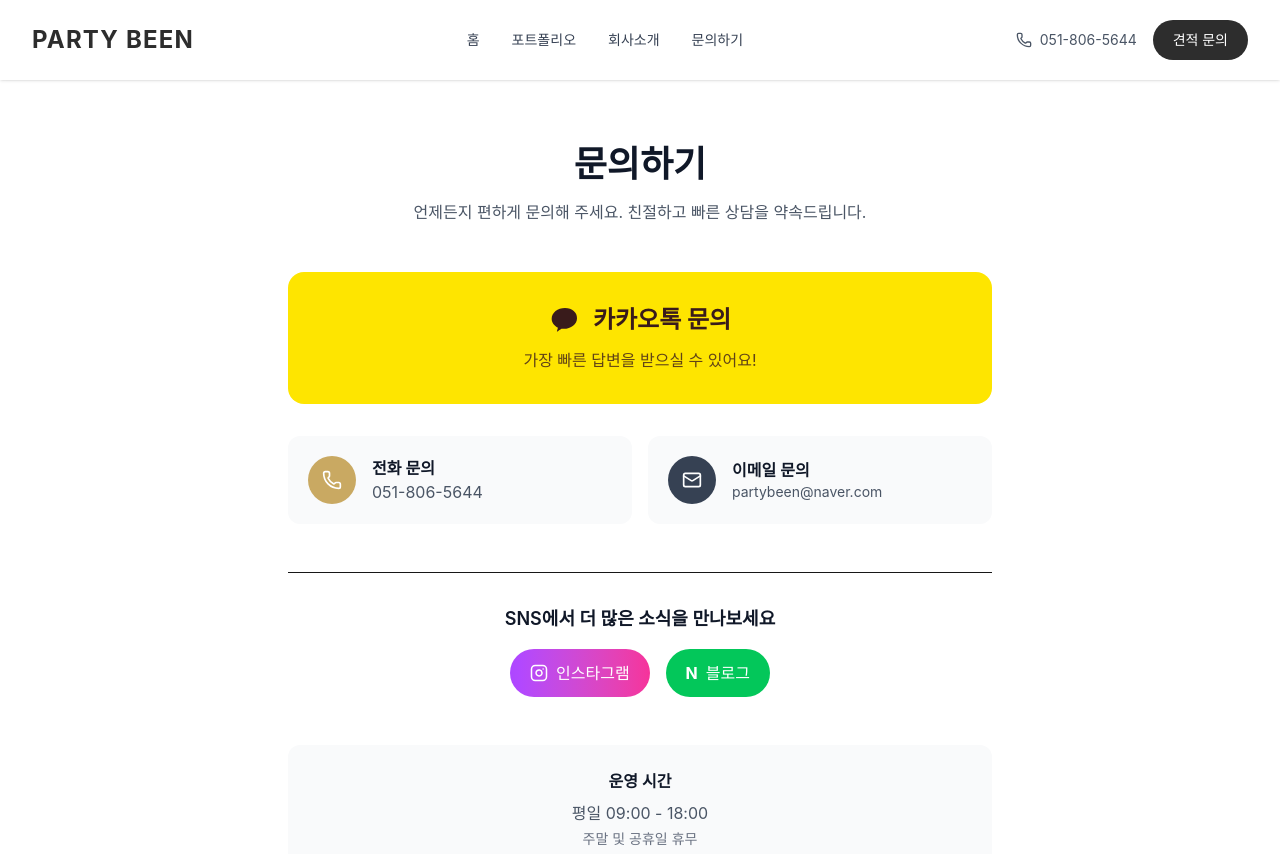
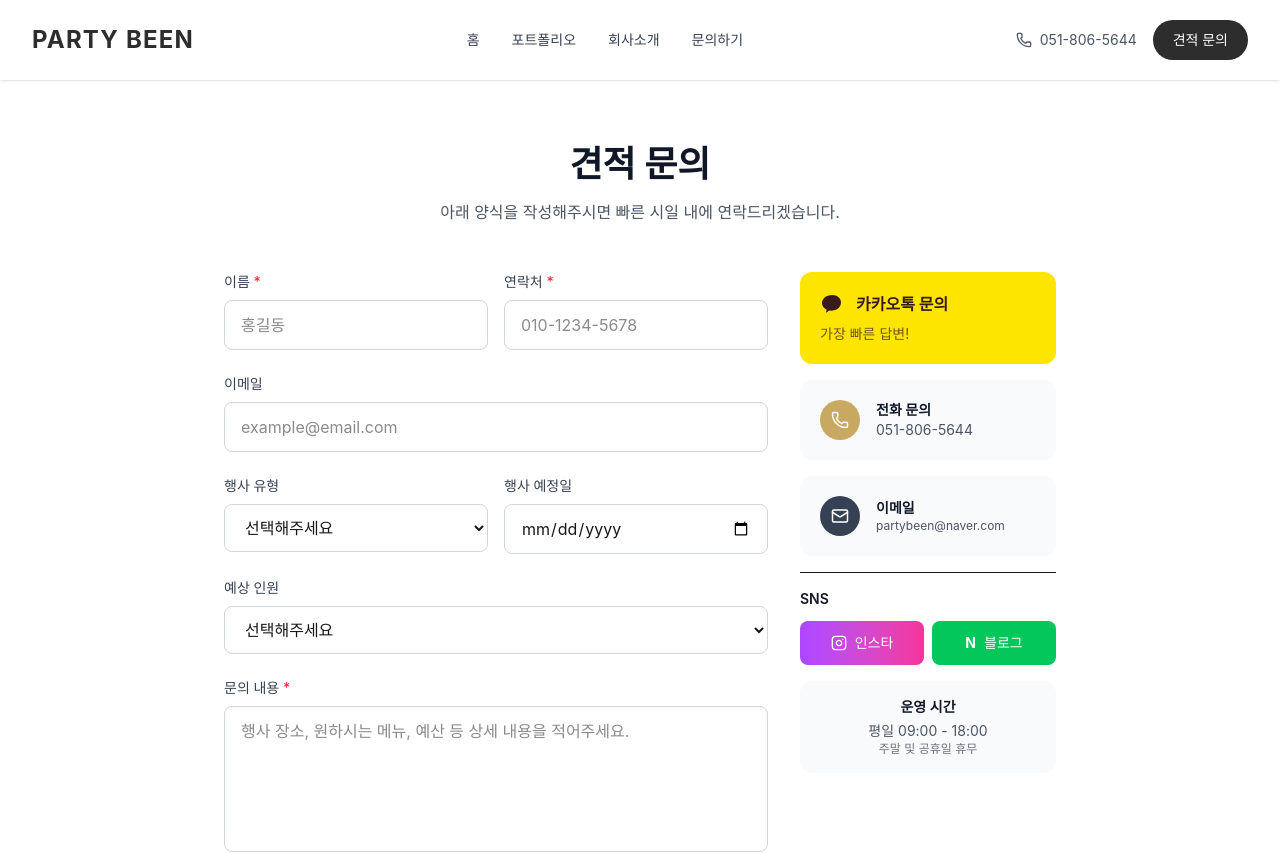
Before and after one commit to monsterrohafa-soft/partybeen-web, a Next.js app: page /contact in a window 1280 px wide. Shown: the top 854 px of the page. Built offline with nearby package versions, Linux system fonts and the light colour scheme; a web font is replaced by a local one.

Commit message:
✨ 견적 문의 폼 추가 (Formspree 연동)

```diff
--- a/src/app/contact/page.tsx
+++ b/src/app/contact/page.tsx
@@ -1,59 +1,262 @@
-import { Metadata } from 'next';
-import { Phone, Mail, MessageCircle, Instagram } from 'lucide-react';
+'use client';
+
+import { useState } from 'react';
+import { Phone, Mail, Instagram, Send, CheckCircle } from 'lucide-react';
 import { BRAND, CONTACT } from '@/lib/constants';
 
-export const metadata: Metadata = {
-  title: '문의하기',
-  description: `${BRAND.name}에 문의하세요. 친절하고 빠른 상담을 약속드립니다.`,
+export default function ContactPage() {
+  const [formData, setFormData] = useState({
+    name: '',
+    phone: '',
+    email: '',
+    eventType: '',
+    eventDate: '',
+    guestCount: '',
+    message: '',
+  });
+  const [isSubmitting, setIsSubmitting] = useState(false);
+  const [isSubmitted, setIsSubmitted] = useState(false);
+
+  const handleChange = (e: React.ChangeEvent<HTMLInputElement | HTMLTextAreaElement | HTMLSelectElement>) => {
+    setFormData({ ...formData, [e.target.name]: e.target.value });
   };
 
-export default function ContactPage() {
+  const handleSubmit = async (e: React.FormEvent) => {
+    e.preventDefault();
+    setIsSubmitting(true);
+
+    try {
+      // Formspree로 전송 (나중에 실제 ID로 교체)
+      const response = await fetch('https://formspree.io/f/xpwzgvqr', {
+        method: 'POST',
+        headers: {
+          'Content-Type': 'application/json',
+        },
+        body: JSON.stringify({
+          ...formData,
+          _subject: `[파티빈] 새로운 견적 문의 - ${formData.name}`,
+        }),
+      });
+
+      if (response.ok) {
+        setIsSubmitted(true);
+        setFormData({
+          name: '',
+          phone: '',
+          email: '',
+          eventType: '',
+          eventDate: '',
+          guestCount: '',
+          message: '',
+        });
+      }
+    } catch (error) {
+      alert('전송 중 오류가 발생했습니다. 다시 시도해주세요.');
+    } finally {
+      setIsSubmitting(false);
+    }
+  };
+
   return (
     <div className="py-8 sm:py-16">
-      <div className="max-w-3xl mx-auto px-4 sm:px-6 lg:px-8">
+      <div className="max-w-4xl mx-auto px-4 sm:px-6 lg:px-8">
         {/* 페이지 헤더 */}
         <div className="text-center mb-12">
           <h1 className="text-3xl sm:text-4xl font-bold text-gray-900 mb-4">
-            문의하기
+            견적 문의
           </h1>
           <p className="text-gray-600">
-            언제든지 편하게 문의해 주세요. 친절하고 빠른 상담을 약속드립니다.
+            아래 양식을 작성해주시면 빠른 시일 내에 연락드리겠습니다.
           </p>
         </div>
 
-        {/* 카카오톡 (가장 강조) */}
-        <div className="mb-8">
+        <div className="grid grid-cols-1 lg:grid-cols-3 gap-8">
+          {/* 문의 폼 */}
+          <div className="lg:col-span-2">
+            {isSubmitted ? (
+              <div className="p-8 bg-green-50 rounded-2xl text-center">
+                <CheckCircle className="w-16 h-16 text-green-500 mx-auto mb-4" />
+                <h2 className="text-2xl font-bold text-gray-900 mb-2">
+                  문의가 접수되었습니다!
+                </h2>
+                <p className="text-gray-600 mb-6">
+                  빠른 시일 내에 연락드리겠습니다.
+                </p>
+                <button
+                  onClick={() => setIsSubmitted(false)}
+                  className="px-6 py-3 bg-[#c9a962] text-white font-medium rounded-full hover:bg-[#b8994f] transition-colors"
+                >
+                  새 문의 작성
+                </button>
+              </div>
+            ) : (
+              <form onSubmit={handleSubmit} className="space-y-6">
+                {/* 이름 & 연락처 */}
+                <div className="grid grid-cols-1 sm:grid-cols-2 gap-4">
+                  <div>
+                    <label className="block text-sm font-medium text-gray-700 mb-2">
+                      이름 <span className="text-red-500">*</span>
+                    </label>
+                    <input
+                      type="text"
+                      name="name"
+                      value={formData.name}
+                      onChange={handleChange}
+                      required
+                      className="w-full px-4 py-3 border border-gray-300 rounded-lg focus:ring-2 focus:ring-[#c9a962] focus:border-transparent outline-none transition"
+                      placeholder="홍길동"
+                    />
+                  </div>
+                  <div>
+                    <label className="block text-sm font-medium text-gray-700 mb-2">
+                      연락처 <span className="text-red-500">*</span>
+                    </label>
+                    <input
+                      type="tel"
+                      name="phone"
+                      value={formData.phone}
+                      onChange={handleChange}
+                      required
+                      className="w-full px-4 py-3 border border-gray-300 rounded-lg focus:ring-2 focus:ring-[#c9a962] focus:border-transparent outline-none transition"
+                      placeholder="010-1234-5678"
+                    />
+                  </div>
+                </div>
+
+                {/* 이메일 */}
+                <div>
+                  <label className="block text-sm font-medium text-gray-700 mb-2">
+                    이메일
+                  </label>
+                  <input
+                    type="email"
+                    name="email"
+                    value={formData.email}
+                    onChange={handleChange}
+                    className="w-full px-4 py-3 border border-gray-300 rounded-lg focus:ring-2 focus:ring-[#c9a962] focus:border-transparent outline-none transition"
+                    placeholder="example@email.com"
+                  />
+                </div>
+
+                {/* 행사 유형 & 날짜 */}
+                <div className="grid grid-cols-1 sm:grid-cols-2 gap-4">
+                  <div>
+                    <label className="block text-sm font-medium text-gray-700 mb-2">
+                      행사 유형
+                    </label>
+                    <select
+                      name="eventType"
+                      value={formData.eventType}
+                      onChange={handleChange}
+                      className="w-full px-4 py-3 border border-gray-300 rounded-lg focus:ring-2 focus:ring-[#c9a962] focus:border-transparent outline-none transition bg-white"
+                    >
+                      <option value="">선택해주세요</option>
+                      <option value="기업행사">기업행사</option>
+                      <option value="웨딩/피로연">웨딩/피로연</option>
+                      <option value="생일파티">생일파티</option>
+                      <option value="홈파티">홈파티</option>
+                      <option value="세미나/컨퍼런스">세미나/컨퍼런스</option>
+                      <option value="기타">기타</option>
+                    </select>
+                  </div>
+                  <div>
+                    <label className="block text-sm font-medium text-gray-700 mb-2">
+                      행사 예정일
+                    </label>
+                    <input
+                      type="date"
+                      name="eventDate"
+                      value={formData.eventDate}
+                      onChange={handleChange}
+                      className="w-full px-4 py-3 border border-gray-300 rounded-lg focus:ring-2 focus:ring-[#c9a962] focus:border-transparent outline-none transition"
+                    />
+                  </div>
+                </div>
+
+                {/* 예상 인원 */}
+                <div>
+                  <label className="block text-sm font-medium text-gray-700 mb-2">
+                    예상 인원
+                  </label>
+                  <select
+                    name="guestCount"
+                    value={formData.guestCount}
+                    onChange={handleChange}
+                    className="w-full px-4 py-3 border border-gray-300 rounded-lg focus:ring-2 focus:ring-[#c9a962] focus:border-transparent outline-none transition bg-white"
+                  >
+                    <option value="">선택해주세요</option>
+                    <option value="10명 이하">10명 이하</option>
+                    <option value="11-30명">11-30명</option>
+                    <option value="31-50명">31-50명</option>
+                    <option value="51-100명">51-100명</option>
+                    <option value="100명 이상">100명 이상</option>
+                  </select>
+                </div>
+
+                {/* 문의 내용 */}
+                <div>
+                  <label className="block text-sm font-medium text-gray-700 mb-2">
+                    문의 내용 <span className="text-red-500">*</span>
+                  </label>
+                  <textarea
+                    name="message"
+                    value={formData.message}
+                    onChange={handleChange}
+                    required
+                    rows={5}
+                    className="w-full px-4 py-3 border border-gray-300 rounded-lg focus:ring-2 focus:ring-[#c9a962] focus:border-transparent outline-none transition resize-none"
+                    placeholder="행사 장소, 원하시는 메뉴, 예산 등 상세 내용을 적어주세요."
+                  />
+                </div>
+
+                {/* 제출 버튼 */}
+                <button
+                  type="submit"
+                  disabled={isSubmitting}
+                  className="w-full py-4 bg-[#c9a962] text-white font-semibold rounded-lg hover:bg-[#b8994f] transition-colors flex items-center justify-center gap-2 disabled:opacity-50 disabled:cursor-not-allowed"
+                >
+                  {isSubmitting ? (
+                    '전송 중...'
+                  ) : (
+                    <>
+                      <Send size={18} />
+                      견적 문의하기
+                    </>
+                  )}
+                </button>
+              </form>
+            )}
+          </div>
+
+          {/* 사이드바 - 다른 연락 방법 */}
+          <div className="space-y-4">
+            {/* 카카오톡 */}
             <a
               href={CONTACT.kakaoChannel}
               target="_blank"
               rel="noopener noreferrer"
-            className="block p-6 sm:p-8 bg-[#FEE500] rounded-2xl text-center hover:shadow-lg transition-shadow"
+              className="block p-5 bg-[#FEE500] rounded-xl hover:shadow-lg transition-shadow"
             >
-            <div className="flex items-center justify-center gap-3 mb-3">
-              <svg viewBox="0 0 24 24" className="w-8 h-8 fill-[#391B1B]">
+              <div className="flex items-center gap-3 mb-2">
+                <svg viewBox="0 0 24 24" className="w-6 h-6 fill-[#391B1B]">
                   <path d="M12 3C6.48 3 2 6.58 2 11c0 2.83 1.89 5.32 4.71 6.72-.17.61-.64 2.21-.73 2.56-.12.45.16.44.34.32.14-.09 2.17-1.47 3.05-2.06.53.07 1.07.11 1.63.11 5.52 0 10-3.58 10-8S17.52 3 12 3z"/>
                 </svg>
-              <span className="text-xl sm:text-2xl font-bold text-[#391B1B]">
-                카카오톡 문의
-              </span>
+                <span className="font-bold text-[#391B1B]">카카오톡 문의</span>
               </div>
-            <p className="text-[#391B1B]/80">가장 빠른 답변을 받으실 수 있어요!</p>
+              <p className="text-sm text-[#391B1B]/70">가장 빠른 답변!</p>
             </a>
-        </div>
 
-        {/* 다른 연락 방법 */}
-        <div className="grid grid-cols-1 sm:grid-cols-2 gap-4 mb-12">
             {/* 전화 */}
             <a
               href={`tel:${CONTACT.phone}`}
               className="flex items-center gap-4 p-5 bg-gray-50 rounded-xl hover:bg-gray-100 transition-colors"
             >
-            <div className="w-12 h-12 bg-[#c9a962] rounded-full flex items-center justify-center text-white">
-              <Phone size={20} />
+              <div className="w-10 h-10 bg-[#c9a962] rounded-full flex items-center justify-center text-white">
+                <Phone size={18} />
               </div>
               <div>
-              <h3 className="font-semibold text-gray-900">전화 문의</h3>
-              <p className="text-gray-600">{CONTACT.phone}</p>
+                <h3 className="font-semibold text-gray-900 text-sm">전화 문의</h3>
+                <p className="text-gray-600 text-sm">{CONTACT.phone}</p>
               </div>
             </a>
 
@@ -62,36 +265,33 @@ export default function ContactPage() {
               href={`mailto:${CONTACT.email}`}
               className="flex items-center gap-4 p-5 bg-gray-50 rounded-xl hover:bg-gray-100 transition-colors"
             >
-            <div className="w-12 h-12 bg-gray-700 rounded-full flex items-center justify-center text-white">
-              <Mail size={20} />
+              <div className="w-10 h-10 bg-gray-700 rounded-full flex items-center justify-center text-white">
+                <Mail size={18} />
               </div>
               <div>
-              <h3 className="font-semibold text-gray-900">이메일 문의</h3>
-              <p className="text-gray-600 text-sm break-all">{CONTACT.email}</p>
+                <h3 className="font-semibold text-gray-900 text-sm">이메일</h3>
+                <p className="text-gray-600 text-xs break-all">{CONTACT.email}</p>
               </div>
             </a>
-        </div>
 
             {/* SNS */}
-        <div className="border-t pt-8">
-          <h2 className="text-lg font-semibold text-gray-900 mb-4 text-center">
-            SNS에서 더 많은 소식을 만나보세요
-          </h2>
-          <div className="flex justify-center gap-4">
+            <div className="pt-4 border-t">
+              <h3 className="font-semibold text-gray-900 mb-3 text-sm">SNS</h3>
+              <div className="flex gap-2">
                 <a
                   href={CONTACT.instagram}
                   target="_blank"
                   rel="noopener noreferrer"
-              className="flex items-center gap-2 px-5 py-3 bg-gradient-to-r from-purple-500 to-pink-500 text-white rounded-full hover:opacity-90 transition-opacity"
+                  className="flex-1 flex items-center justify-center gap-2 py-3 bg-gradient-to-r from-purple-500 to-pink-500 text-white rounded-lg hover:opacity-90 transition-opacity text-sm"
                 >
-              <Instagram size={18} />
-              인스타그램
+                  <Instagram size={16} />
+                  인스타
                 </a>
                 <a
                   href={CONTACT.blog}
                   target="_blank"
                   rel="noopener noreferrer"
-              className="flex items-center gap-2 px-5 py-3 bg-[#03C75A] text-white rounded-full hover:opacity-90 transition-opacity"
+                  className="flex-1 flex items-center justify-center gap-2 py-3 bg-[#03C75A] text-white rounded-lg hover:opacity-90 transition-opacity text-sm"
                 >
                   <span className="font-bold">N</span>
                   블로그
@@ -100,10 +300,12 @@ export default function ContactPage() {
             </div>
 
             {/* 운영 시간 */}
-        <div className="mt-12 p-6 bg-gray-50 rounded-xl text-center">
-          <h3 className="font-semibold text-gray-900 mb-2">운영 시간</h3>
-          <p className="text-gray-600">평일 09:00 - 18:00</p>
-          <p className="text-gray-500 text-sm mt-1">주말 및 공휴일 휴무</p>
+            <div className="p-4 bg-gray-50 rounded-xl text-center">
+              <h3 className="font-semibold text-gray-900 text-sm mb-1">운영 시간</h3>
+              <p className="text-gray-600 text-sm">평일 09:00 - 18:00</p>
+              <p className="text-gray-500 text-xs">주말 및 공휴일 휴무</p>
+            </div>
+          </div>
         </div>
       </div>
     </div>
```
Lines whose indentation alone changed are shown as unchanged.
